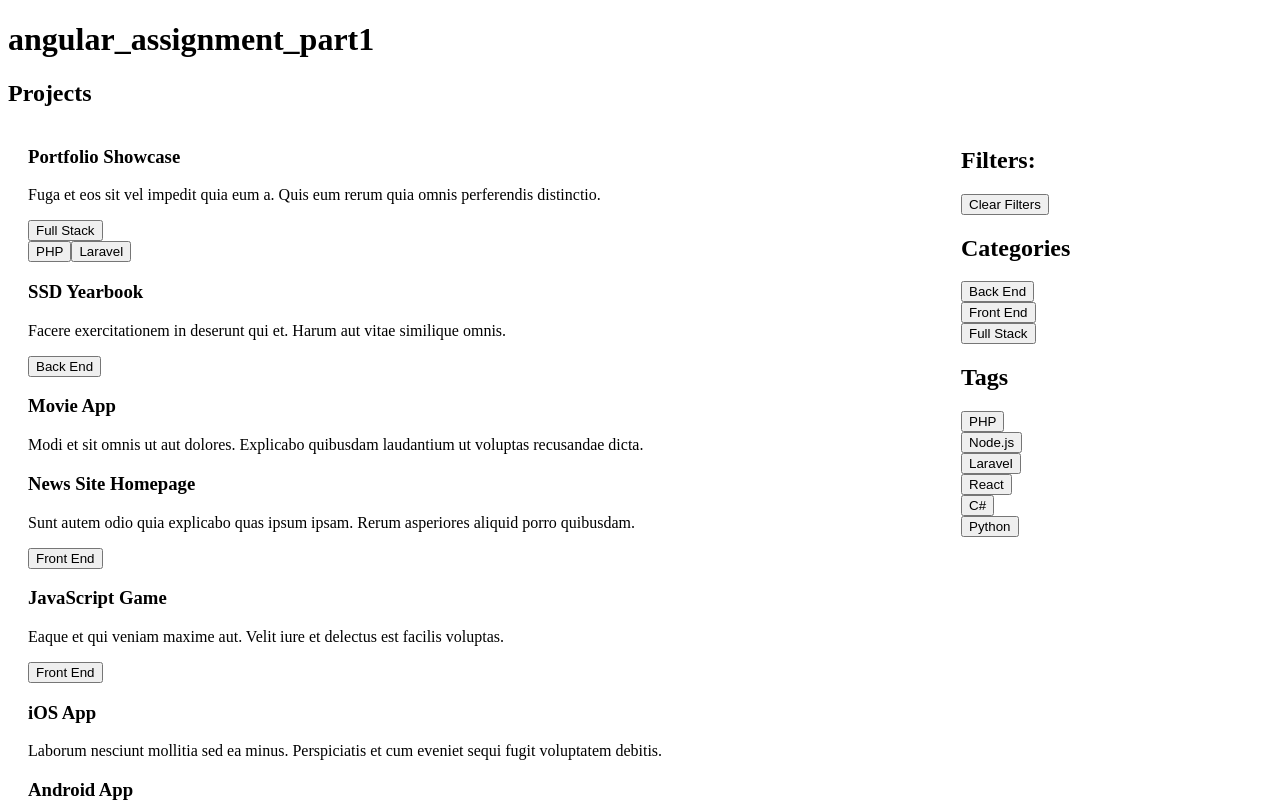
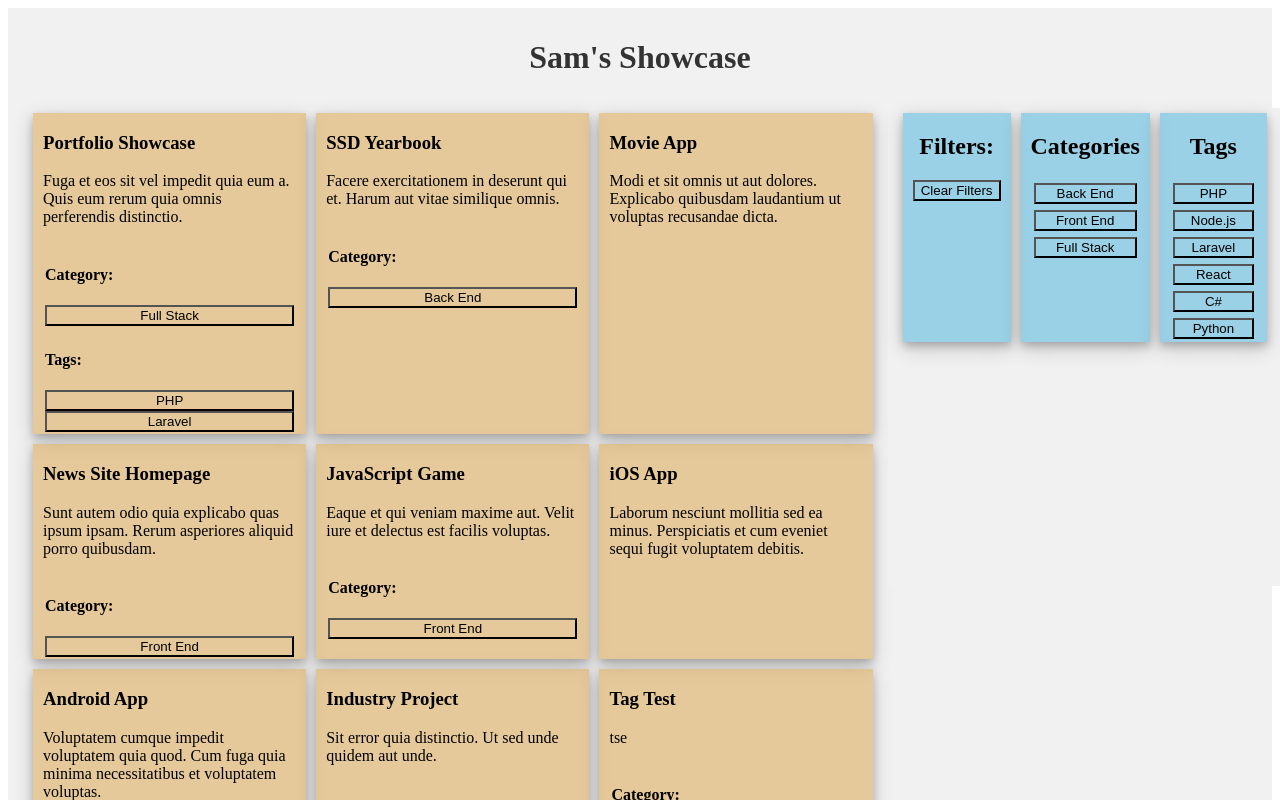
Before and after one commit to svanharen/SSD-Angular-Assignment, an Angular app: page / in a window 1280 px wide. Shown: the top 800 px of the page. Built offline with nearby package versions, Linux system fonts and the light colour scheme.

Commit message:
added styling for part 1

```diff
--- a/src/app/app.component.css
+++ b/src/app/app.component.css
@@ -1,3 +1,17 @@
+.page{
+    height: 100vh;;
+}
+header {
+    background-color: #f1f1f1;
+    padding: 10px;
+    text-align: center;
+    color: #333;
+}
+main {
+    background-color: #f1f1f1;
+
+}
+
 .container {
     display: grid;
     grid-template-columns: 3fr 1fr;
@@ -5,9 +19,97 @@
 }
 
 .project-list{
+    display: grid;
+    grid-template-columns: repeat(3, 1fr);
     padding: 0 10px;
+
+}
+
+.project-card{
+    align-items: center;
+    padding: 0 10px;
+    margin: 5px;
+    box-shadow: 0 4px 8px 0 rgba(0, 0, 0, 0.2), 0 6px 20px 0 rgba(0, 0, 0, 0.19);
+    background-color: rgba(220, 162, 69, 0.5);
+    max-height: auto;
+}
+
+.button-area{
+    display: grid;
+    grid-template-columns: repeat(3, 1fr);
+    grid-template-rows: repeat(2, 1fr);
+    padding: 0 10px;
+    background-color: #f1f1f1;
+    height: max-content;
+    width: 100%;
 }
 
 .filter-list{
+    text-align: center;
     padding: 0 10px;
+    margin: 5px;
+    box-shadow: 0 4px 8px 0 rgba(0, 0, 0, 0.2), 0 6px 20px 0 rgba(0, 0, 0, 0.19);
+    background-color: rgba(69, 177, 220, 0.5);
+    width: max-content;
 }
+
+.category-list{
+    text-align: center;
+    padding: 0 10px;
+    margin: 5px;
+    box-shadow: 0 4px 8px 0 rgba(0, 0, 0, 0.2), 0 6px 20px 0 rgba(0, 0, 0, 0.19);
+    background-color: rgba(69, 177, 220, 0.5);
+}
+
+.tag-list{
+    padding: 0 10px;
+    margin: 5px;
+    box-shadow: 0 4px 8px 0 rgba(0, 0, 0, 0.2), 0 6px 20px 0 rgba(0, 0, 0, 0.19);
+    background-color: rgba(69, 177, 220, 0.5);
+    text-align: center;
+}
+
+.tag-buttons{
+    margin: 0;
+    padding: 3px;
+}
+
+.category-buttons{
+    margin: 0;
+    padding: 3px;
+
+}
+
+.selected-filters{
+    overflow: hidden;
+    text-overflow: ellipsis;
+    word-wrap: break-word;
+    display: block;
+    line-height: 1em; /* a */
+    max-height: 20em;
+}
+
+.button{
+    background-color: transparent;
+    width: 100%;
+}
+.button:hover{
+    background-color: rgba(3, 180, 68, 0.5);
+}
+
+.picker{
+    padding: 2px;
+}
+
+@media(max-width:800px) {
+	.project-list {
+      	display:block;
+      	grid-template-columns: auto;
+      	grid-template-columns: auto;
+  	}
+  	.project-card {
+    	grid-column: auto;
+   	 	grid-row: auto;
+      	margin-bottom:10px;
+	}
+}
--- a/src/app/app.component.html
+++ b/src/app/app.component.html
@@ -1,41 +1,48 @@
+<div class="page">
+
+
 <header>
   <h1>{{ title }}</h1>
 </header>
 <main>
-    <h2>Projects</h2>
     <div class="container">
       <div class="project-list">
-        <div class="project-container" *ngFor="let project of projects; index as i;" [hidden]=" (categoryfilter && categoryfilter.id != project.category?.id) || (tagfilter && !hasTagFilter(project.tags))">
-          <h3>{{ project.title }}</h3>
+        <div class="project-card" *ngFor="let project of projects; index as i;" [hidden]=" (categoryfilter && categoryfilter.id != project.category?.id) || (tagfilter && !hasTagFilter(project.tags))">
+          <h3 class="project-card-title">{{ project.title }}</h3>
           <p>{{ project.excerpt }}</p>
-          <button id="categoryPick" *ngIf="project.category" (click)="setCategoryFilter(project.category)"> {{ project.category.name }} </button>
-          <div class="tagPicker" *ngIf="project.tags.length > 0">
-            <button class="tag"*ngFor="let tag of project.tags; index as j" (click)="setTagFilter(tag)">{{ tag.name }}</button>
+          <div class="picker">
+            <h4 *ngIf="project.category">Category:</h4>
+          <button class="button categoryPick" *ngIf="project.category" (click)="setCategoryFilter(project.category)"> {{ project.category.name }} </button>
+          </div>
+          <div class="picker" *ngIf="project.tags.length > 0">
+            <h4>Tags:</h4>
+            <button class="button tag"*ngFor="let tag of project.tags; index as j" (click)="setTagFilter(tag)">{{ tag.name }}</button>
           </div>
         </div>
       </div>
-      <div class="filter-list">
-        <h2>Filters:</h2>
-        <div>
-          <h3 *ngIf="categoryfilter">Current Category Filter: {{ categoryfilter.name }}</h3>
+      <div class="button-area">
+        <div class="filter-list">
+          <h2>Filters:</h2>
+          <div class="selected-filters">
+            <p *ngIf="categoryfilter">Current Category Filter:<br> <b>{{ categoryfilter.name }}</b></p>
+            <p *ngIf="tagfilter"> Current Tag Filter:<br> <b>{{ tagfilter.name}}</b> </p>
+          </div>
+          <button class="button" id="clearfilters" (click)="clearFilters()">Clear Filters</button>
         </div>
-        <div>
-          <h3 *ngIf="tagfilter"> Current Tag Filter: {{ tagfilter.name}} </h3>
-        </div>
-        <button id="clearfilters" (click)="clearFilters()">Clear Filters</button>
         <div class="category-list">
           <h2>Categories</h2>
-          <div *ngFor="let category of categories">
-            <button id="categoryPick" (click)="setCategoryFilter(category)"> {{ category.name }} </button>
+          <div class="category-buttons" *ngFor="let category of categories">
+            <button class=" button categoryPick" (click)="setCategoryFilter(category)"> {{ category.name }} </button>
           </div>
         </div>
         <div class="tag-list">
           <h2>Tags</h2>
-          <div *ngFor="let tag of tags">
-            <button id="tagPick" (click)="setTagFilter(tag)"> {{ tag.name }} </button>
+          <div class="tag-buttons" *ngFor="let tag of tags">
+            <button class="button tagPick" (click)="setTagFilter(tag)"> {{ tag.name }} </button>
           </div>
       </div>
     </div>
     </div>
 </main>
 <footer>&#169; {{ author }} {{ date.getFullYear() }}</footer>
+</div>
--- a/src/app/app.component.ts
+++ b/src/app/app.component.ts
@@ -40,7 +40,7 @@ export class Project {
   styleUrls: ['./app.component.css']
 })
 export class AppComponent {
-  title = 'angular_assignment_part1';
+  title = "Sam's Showcase";
   date = new Date();
   author = "Sam Van Haren";
   categories = categories;
```
